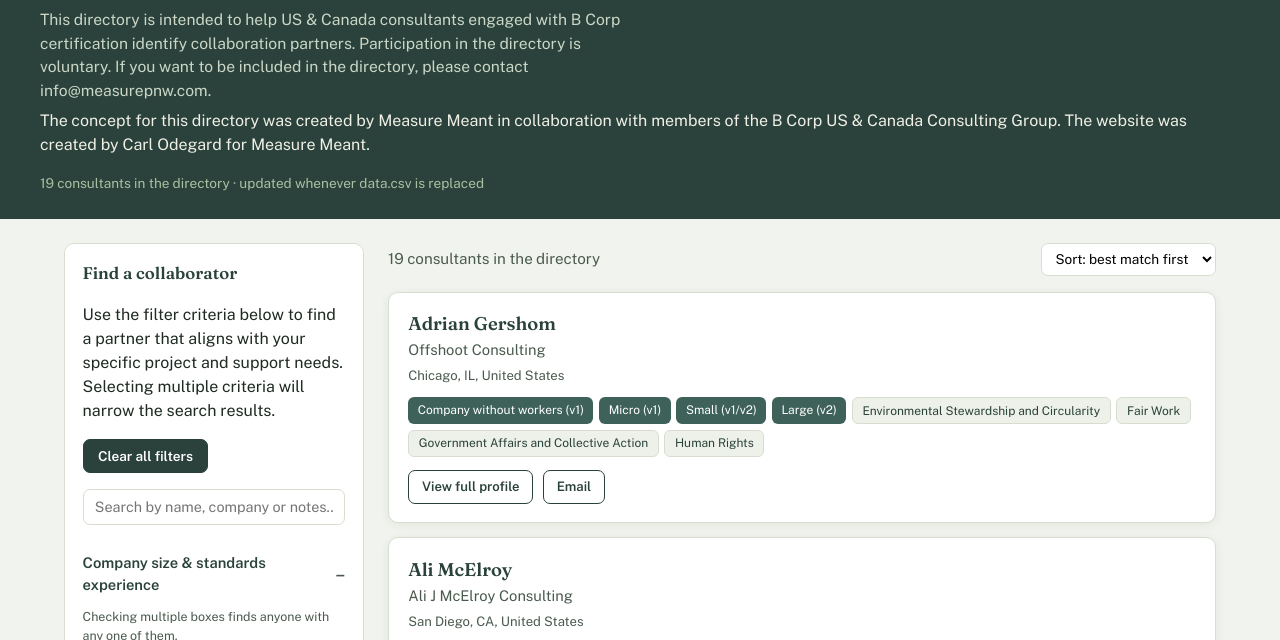
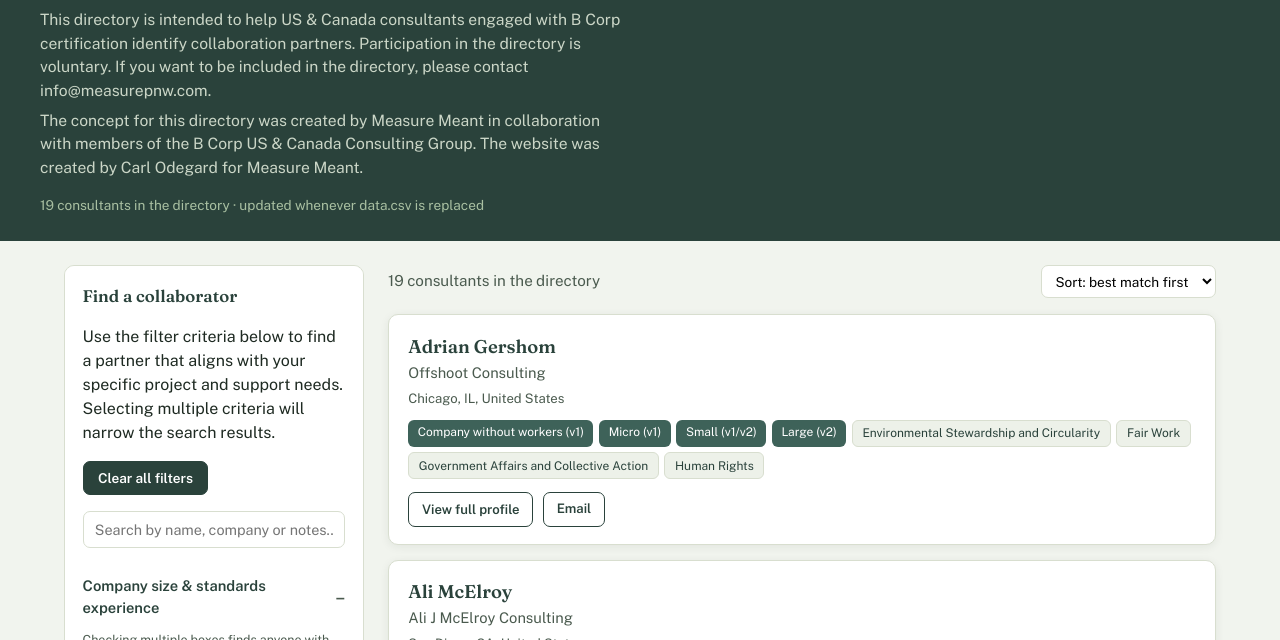
Before and after one commit to marodepnw/marodepnw.github.io, a plain HTML site: page index.html in a window 1280 px wide. Shown: the part 90-730 px from the top of the page. Drawn offline with nearby package versions, Linux system fonts and the light colour scheme.

Commit message:
Update index.html

```diff
--- a/index.html
+++ b/index.html
@@ -287,9 +287,8 @@
   <div class="wrap">
     <h1>B Corp Consultant Collaboration Directory</h1>
     <p>This directory is intended to help US & Canada consultants engaged with B Corp certification identify collaboration partners. Participation in the directory is voluntary. If you want to be included in the directory, please contact info@measurepnw.com.<p>
-<p></p>
-The concept for this directory was created by Measure Meant in collaboration with members of the B Corp US & Canada Consulting Group. The website was created by Carl Odegard for Measure Meant.
-</p>
+    <p></p>
+    <p>The concept for this directory was created by Measure Meant in collaboration with members of the B Corp US & Canada Consulting Group. The website was created by Carl Odegard for Measure Meant.<p>
     <div class="stat-line" id="statLine">Loading consultant profiles…</div>
   </div>
 </header>
```
